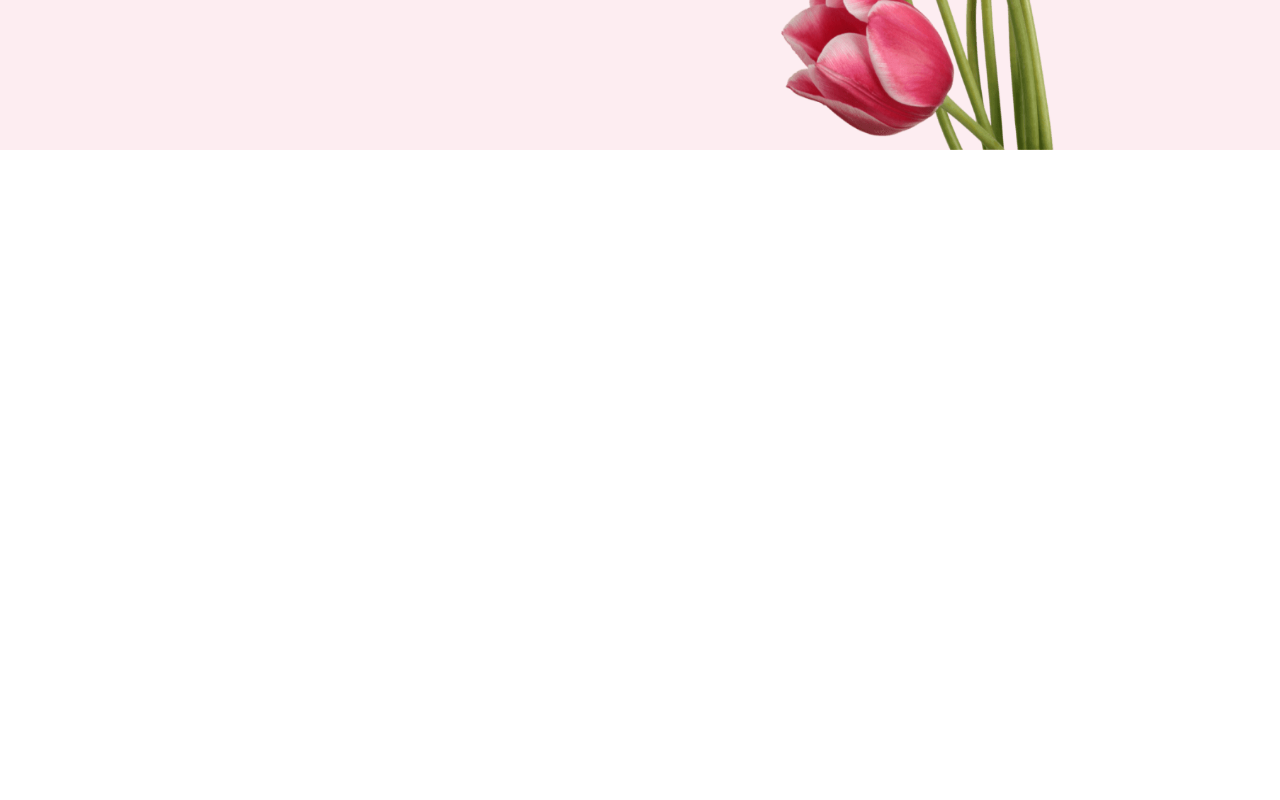
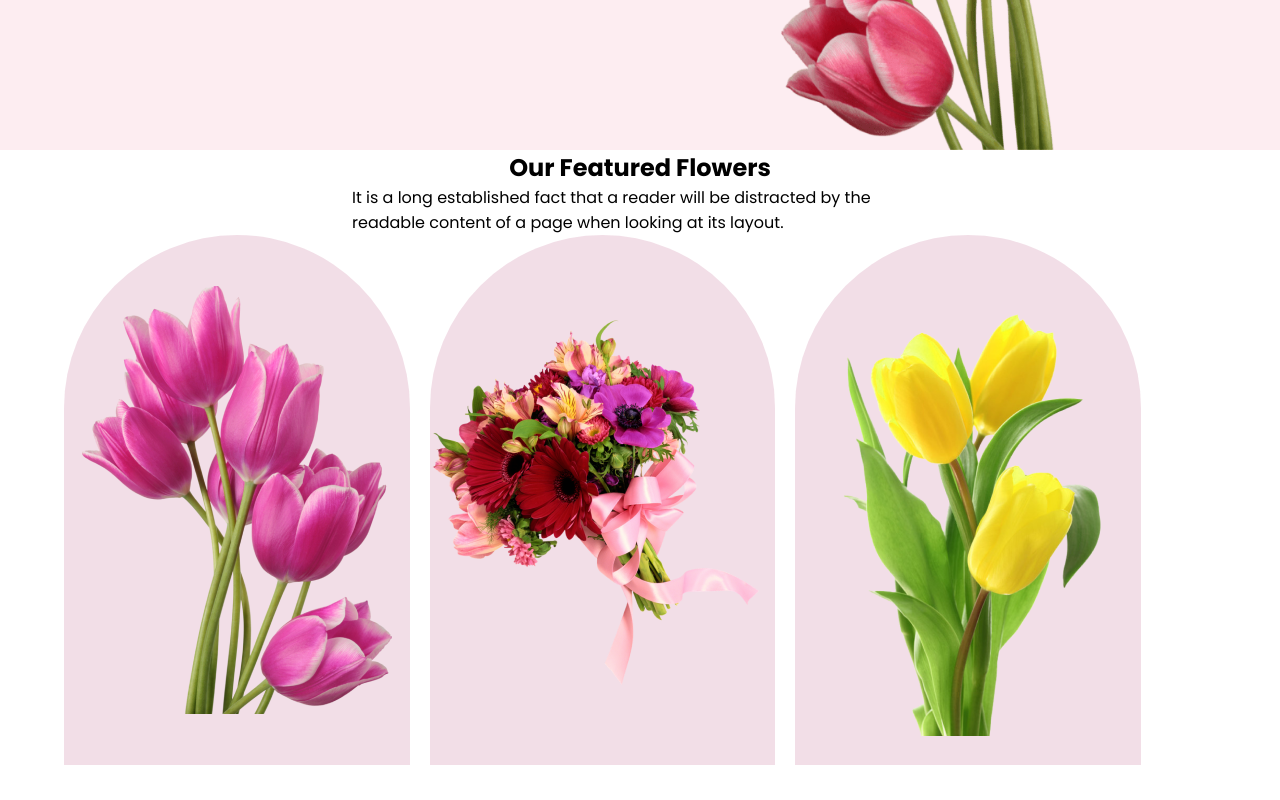
Before and after one commit to Lorem-txt/flower-shop, a plain HTML site: page index.html in a window 1280 px wide. Shown: the part 510-1310 px from the top of the page. Before the commit the page ends 800 px from the top, so only its background shows below. Drawn offline with Linux system fonts and the light colour scheme.

Commit message:
second section

```diff
--- a/index.html
+++ b/index.html
@@ -19,7 +19,24 @@
             </div>
         </div>
     </header>
-    <main></main>
+
+
+
+
+    <!-- ____________ section 2 starts from here __________________ -->
+    <main>
+        <section class="featured-image-container">
+            <div class="featured-title-container">
+            <h1>Our Featured Flowers</h1>
+            <p>It is a long established fact that a reader will be distracted by the readable content of a page when looking at its layout.</p>
+            </div>
+            <div class="featured-images">
+                <div class="triClass"><img src="./images/featured1.png" alt=""></div>
+                <div class="triClass"><img src="./images/featured2.png" alt=""></div>
+                <div class="triClass"><img src="./images/featured3.png" alt=""></div>
+            </div>
+        </section>
+    </main>
     <footer>
     </footer>
 </body>
--- a/styles/style.css
+++ b/styles/style.css
@@ -68,3 +68,39 @@ header{background: rgba(229, 84, 115, 0.1);}
     border: none;
     border-radius: 5px;
 }
+
+.featured-image-container{
+    margin: 0 auto;
+    height: 650px;
+    width: 90%;
+    /* border: 2px solid red; */
+}
+
+
+.featured-title-container{
+    /* border: 2px solid red; */
+    display: flex;
+    flex-direction: column;
+    justify-content: center;
+    align-items: center;
+    width: 50%;
+    /* height: 250px; */
+    margin: 0 auto;
+}
+
+.featured-images{
+    display: flex;
+    gap: 20px;
+    }
+
+
+.triClass{
+    display: flex;
+    width: 30%;
+    height: 530px;
+    justify-content: center;
+    align-items: center;
+    border-radius: 300px 300px 0px 0px;
+
+    background: rgba(167, 33, 98, 0.15);
+}
```
